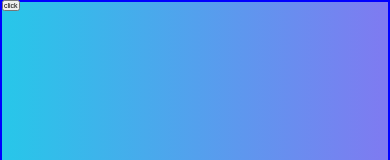
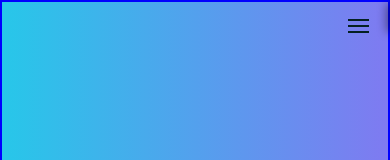
Before and after one commit to daniloramin/portifolio, a React (Vite) app: page / in a window 390 px wide. Shown: the top 160 px of the page. Built offline with nearby package versions, Linux system fonts and the light colour scheme.

Commit message:
feat: finalizacao do header e responsivo

```diff
--- a/src/App.css
+++ b/src/App.css
@@ -16,7 +16,7 @@
   font-size: 10px;
 }
 
-@media (max-width: 800px) {
+@media (max-width: 900px) {
   * {
     font-size: 7px;
   }
--- a/src/components/header/Header.tsx
+++ b/src/components/header/Header.tsx
@@ -5,8 +5,8 @@ export const Header = () => {
   const [isShow, setIsShow] = useState<boolean>(false);
 
   return (
-    <StyledHeader $isShow={isShow}>
-      <nav className="width">
+    <StyledHeader>
+      <nav className="width" data-open={isShow}>
         <menu>
           <li>
             <a href="">Home</a>
@@ -30,7 +30,7 @@ export const Header = () => {
       </nav>
 
       <button id="sidebar-toggler" tabIndex={0} onClick={() => setIsShow((state) => !state)}>
-        <span>click</span>
+        <span></span>
       </button>
     </StyledHeader>
   );
--- a/src/components/header/style.ts
+++ b/src/components/header/style.ts
@@ -1,16 +1,13 @@
 import styled from "styled-components";
 
-export const StyledHeader = styled.header<{ $isShow: boolean }>`
+export const StyledHeader = styled.header`
+  --mobile-sidebar-right-padding: 3rem;
   position: fixed;
   top: 0;
   width: 100%;
 
   nav {
     padding: 2rem 0;
-
-    @media (max-width: 900px) {
-      display: ${(props) => (props.$isShow ? "block" : "none")};
-    }
 
     menu {
       list-style: none;
@@ -53,4 +50,96 @@ export const StyledHeader = styled.header<{ $isShow: boolean }>`
       }
     }
   }
+
+  button {
+    display: none;
+  }
+
+  @media (max-width: 900px) {
+    nav {
+      --height: 60rem;
+      translate: 100%;
+
+      position: fixed;
+      right: 0;
+      top: 0;
+      max-width: 300px;
+      width: 100%;
+      background-color: var(--primary);
+      box-shadow: -4px 4px 10px 0 rgba(0, 0, 0, 0.4);
+      height: 20px;
+      overflow: hidden;
+
+      &[data-open="true"] {
+        translate: 0%;
+        transition: translate 0.3s, height 0.3s 0.3s;
+        height: var(--height);
+
+        & + button span {
+          rotate: 45deg;
+          transition: 0.4s;
+
+          &::before {
+            rotate: 90deg;
+            transform: translateX(25%);
+          }
+
+          &::after {
+            scale: 0;
+          }
+        }
+      }
+
+      menu {
+        flex-direction: column;
+        align-items: flex-end;
+        gap: 4rem;
+        padding: 6rem var(--mobile-sidebar-right-padding);
+
+        a {
+          font-size: 3.6rem;
+        }
+      }
+    }
+
+    button {
+      display: block;
+      position: fixed;
+      z-index: 2;
+      right: var(--mobile-sidebar-right-padding);
+      top: 2rem;
+      width: 3rem;
+      aspect-ratio: 1;
+      background-color: transparent;
+      border: none;
+      cursor: pointer;
+
+      span {
+        position: relative;
+        display: inline-block;
+        width: 100%;
+        height: 0.3rem;
+        background-color: var(--text);
+
+        &::before,
+        &::after {
+          content: "";
+          position: absolute;
+          left: 0;
+          right: 0;
+          height: inherit;
+          background-color: inherit;
+          transition: 0.4s;
+        }
+
+        &::before {
+          top: -6px;
+        }
+
+        &::after {
+          bottom: -6px;
+        }
+      }
+    }
+  }
 `;
```
